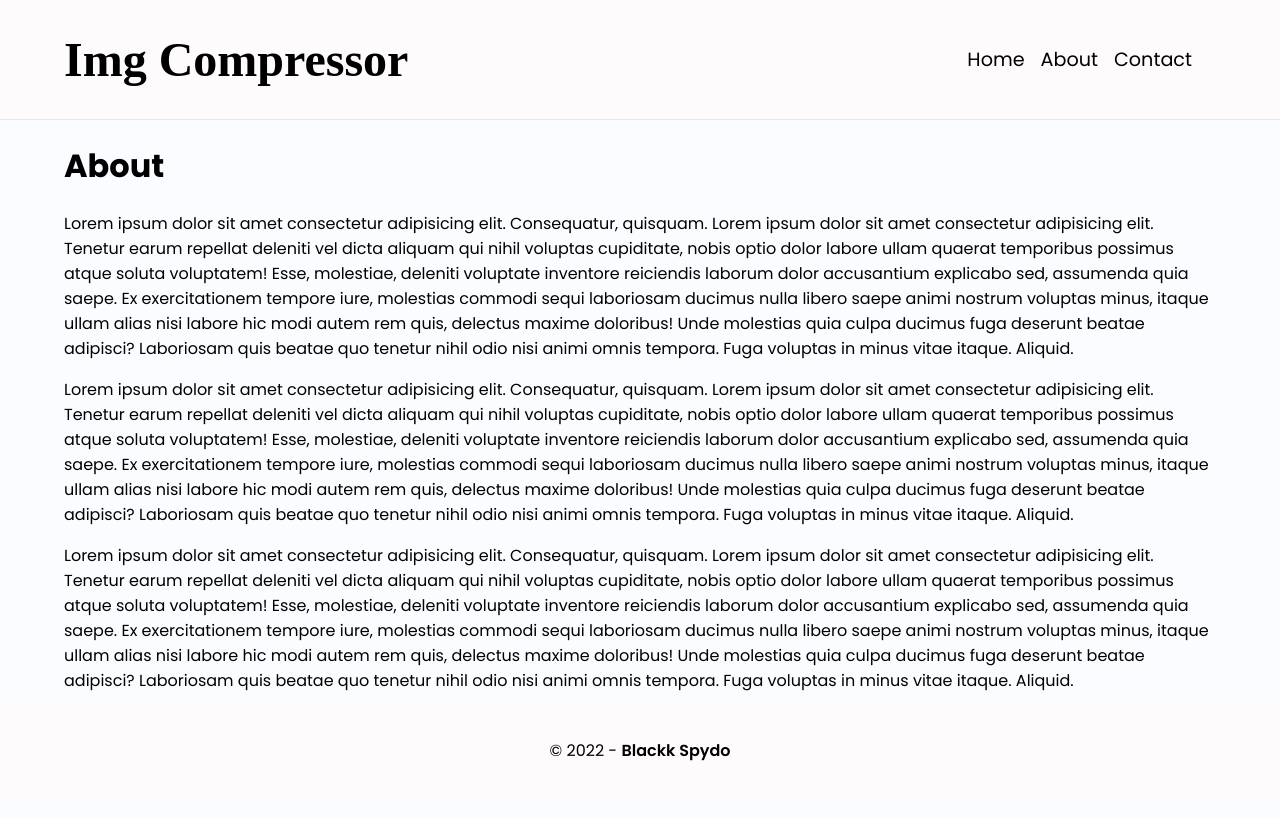
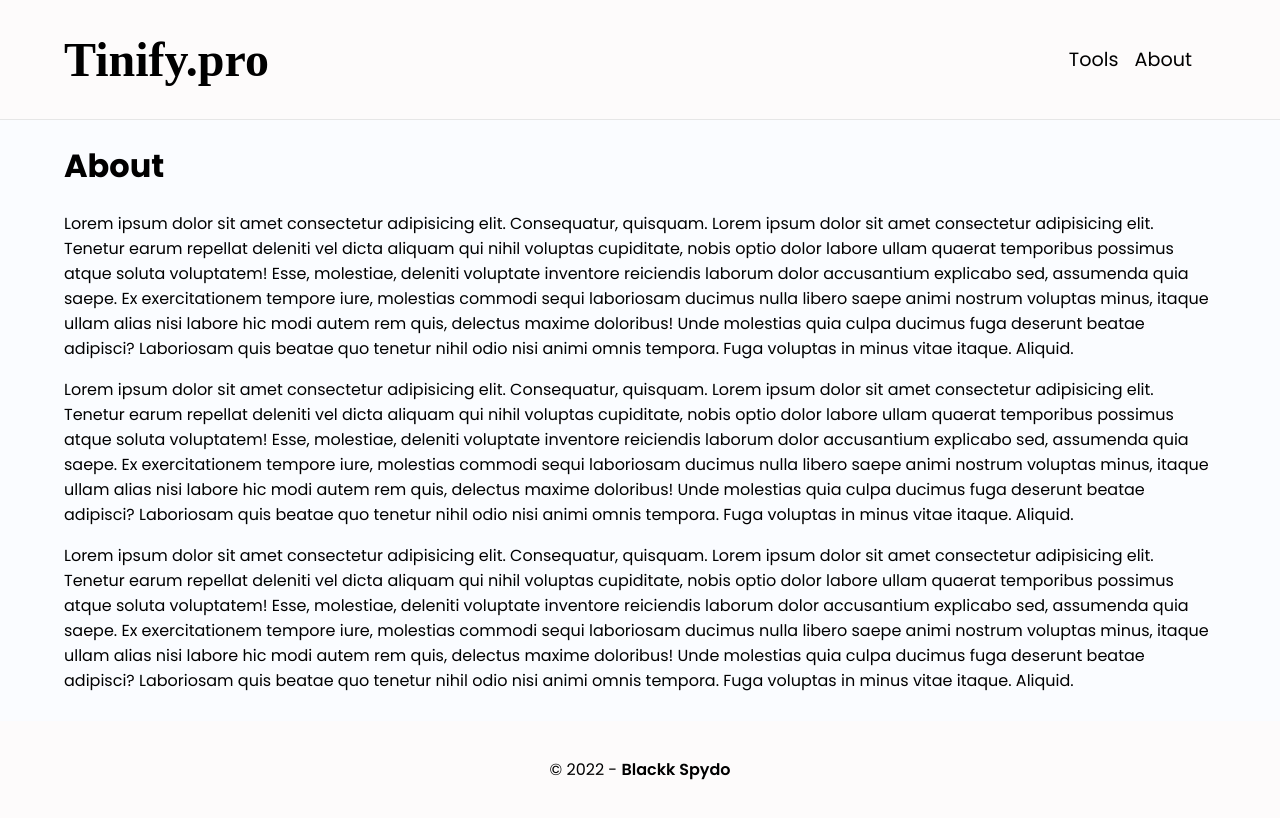
Before and after one commit to blackkspydo/tinify.pro, a React (Create React App) app: page /about in a window 1280 px wide. Built offline with nearby package versions, Linux system fonts and the light colour scheme; a web font is replaced by a local one.

Commit message:
added header

```diff
--- a/src/components/Header.tsx
+++ b/src/components/Header.tsx
@@ -6,18 +6,16 @@ const Header = () => {
 	return (
 		<header className={styles.header}>
 			<Link to="/">
-				<h1 className={styles.title}>Img Compressor</h1>
+				<h1 className={styles.title}>Tinify.pro</h1>
 			</Link>
 			<nav>
 				<ul>
 					<li>
-						<Link to="/">Home</Link>
+						<Link to="/tools">Tools</Link>
 					</li>
+
 					<li>
 						<Link to="/about">About</Link>
-					</li>
-					<li>
-						<Link to="/contact">Contact</Link>
 					</li>
 				</ul>
 			</nav>
--- a/src/components/Layout.module.scss
+++ b/src/components/Layout.module.scss
@@ -0,0 +1,3 @@
+main{
+    min-height: calc(100vh - 13.8rem);
+}
```
